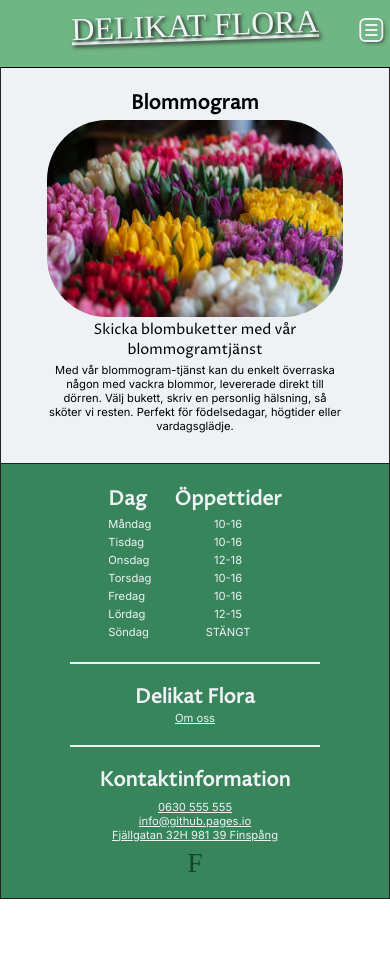
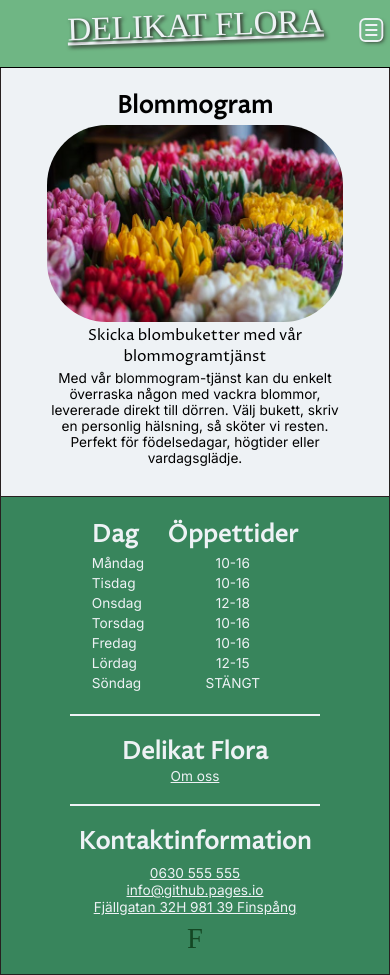
Before and after one commit to NTIG-Uppsala/Delikat-Flora, a plain HTML site: page website/flowergram.html in a window 390 px wide. Before the commit the page ends 899 px from the top, so only its background shows below. Drawn offline with Linux system fonts and the light colour scheme; a web font is replaced by a local one.

Commit message:
textsize for small screen

```diff
--- a/website/style.css
+++ b/website/style.css
@@ -412,26 +412,26 @@ footer a {
     }
 
     .textExtraSmall {
-        font-size: clamp(0.6rem, 2.3vw, 4rem);
+        font-size: clamp(0.6rem, 3vw, 4rem);
     }
 
     .textSmall {
-        font-size: clamp(0.7rem, 2.7vw, 4rem);
+        font-size: clamp(0.7rem, 3.5vw, 4rem);
     }
 
     .textMediumSmall {
-        font-size: clamp(0.9rem, 3vw, 4rem)
+        font-size: clamp(0.9rem, 3.9vw, 4rem)
     }
 
     .textMedium {
-        font-size: clamp(1.2rem, 5vw, 4rem);
+        font-size: clamp(1.2rem, 6.1vw, 4rem);
     }
 
     .textMediumLarge {
-        font-size: clamp(1.7rem, 6vw, 4rem);
+        font-size: clamp(1.7rem, 7.3vw, 4rem);
     }
 
     .textLarge {
-        font-size: clamp(2rem, 7vw, 4rem);
+        font-size: clamp(2rem, 8.5vw, 4rem);
     }
 }
```
